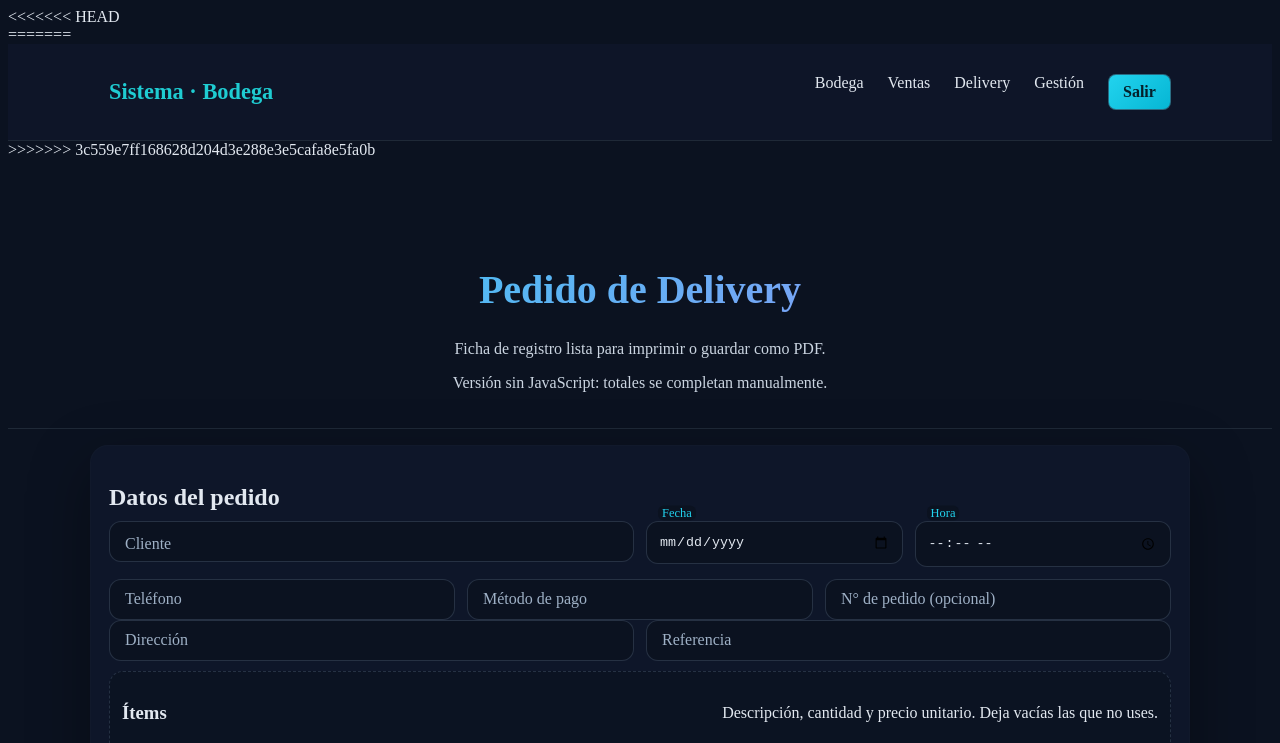
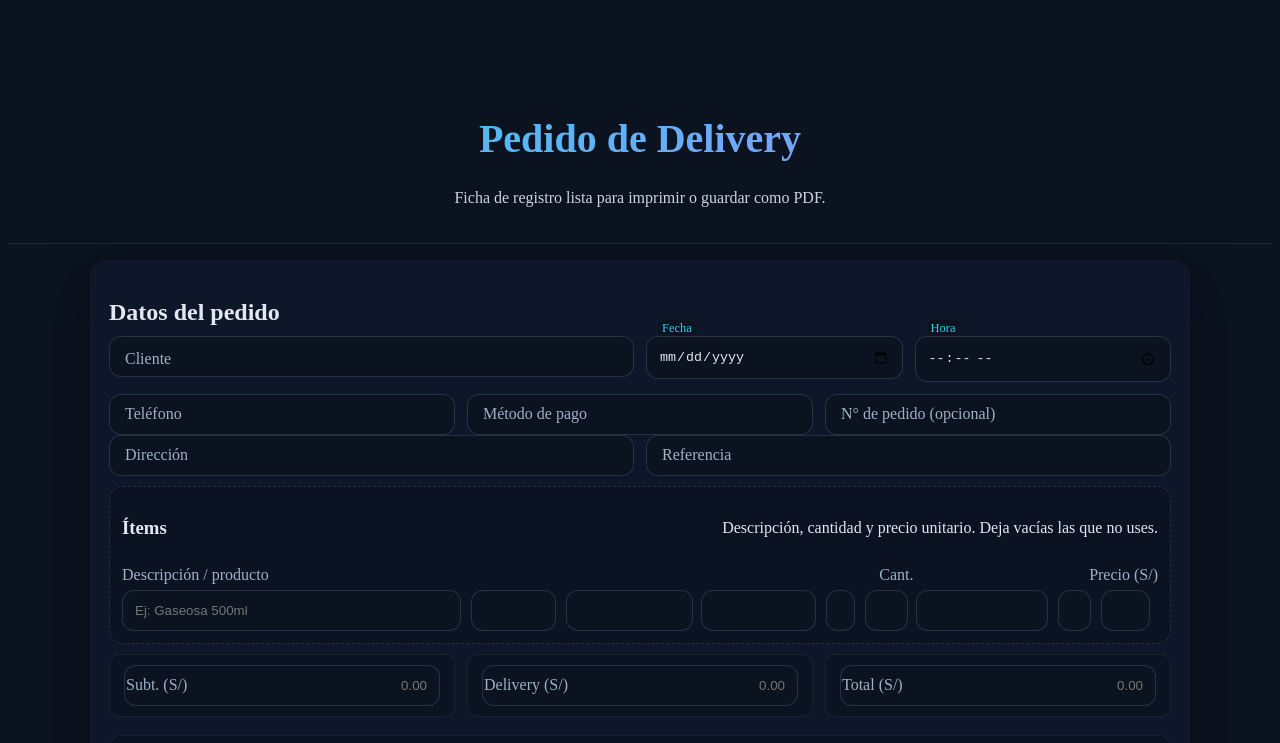
Before and after one commit to Antonnyy/Sistema-de-ventas, a plain HTML site: page Frontend/HTML/Delivery.html in a window 1280 px wide. Shown: the top 743 px of the page. Drawn offline with Linux system fonts and the light colour scheme.

Commit message:
Update Delivery.html

```diff
--- a/Frontend/HTML/Delivery.html
+++ b/Frontend/HTML/Delivery.html
@@ -71,30 +71,13 @@
   </style>
 </head>
 <body>
-<<<<<<< HEAD
   <!-- NAVBAR (estático si no usas includes) -->
   <header id="navbar"></header>
-=======
-  <!-- Navbar (estático) -->
-<nav class="navbar sv-navbar">
-  <div class="logo">Sistema · Bodega</div>
-  <ul class="nav-links">
-    <li><a class="nav-link" href="Bodeguero.html">Bodega</a></li>
-    <li><a class="nav-link" href="Venta.html">Ventas</a></li>
-    <li><a class="nav-link" href="Delivery.html">Delivery</a></li>
-    <li><a class="nav-link" href="Gestion.html">Gestión</a></li>
-    <li><a class="btn nav-link" href="Main.html" id="logoutBtn">Salir</a></li>
-  </ul>
-  <button class="menu-toggle" aria-label="Menú">☰</button>
-</nav>
-
->>>>>>> 3c559e7ff168628d204d3e288e3e5cafa8e5fa0b
 
   <!-- Encabezado -->
   <header class="hero">
     <h1>Pedido de Delivery</h1>
     <p>Ficha de registro lista para imprimir o guardar como PDF.</p>
-    <p class="note">Versión sin JavaScript: totales se completan manualmente.</p>
   </header>
 
   <main class="wrapper">
@@ -231,6 +214,7 @@
 
     <!-- Separador para impresión por lotes -->
     <div class="page-break"></div>
+
   </main>
 
   <!-- FOOTER -->
```
